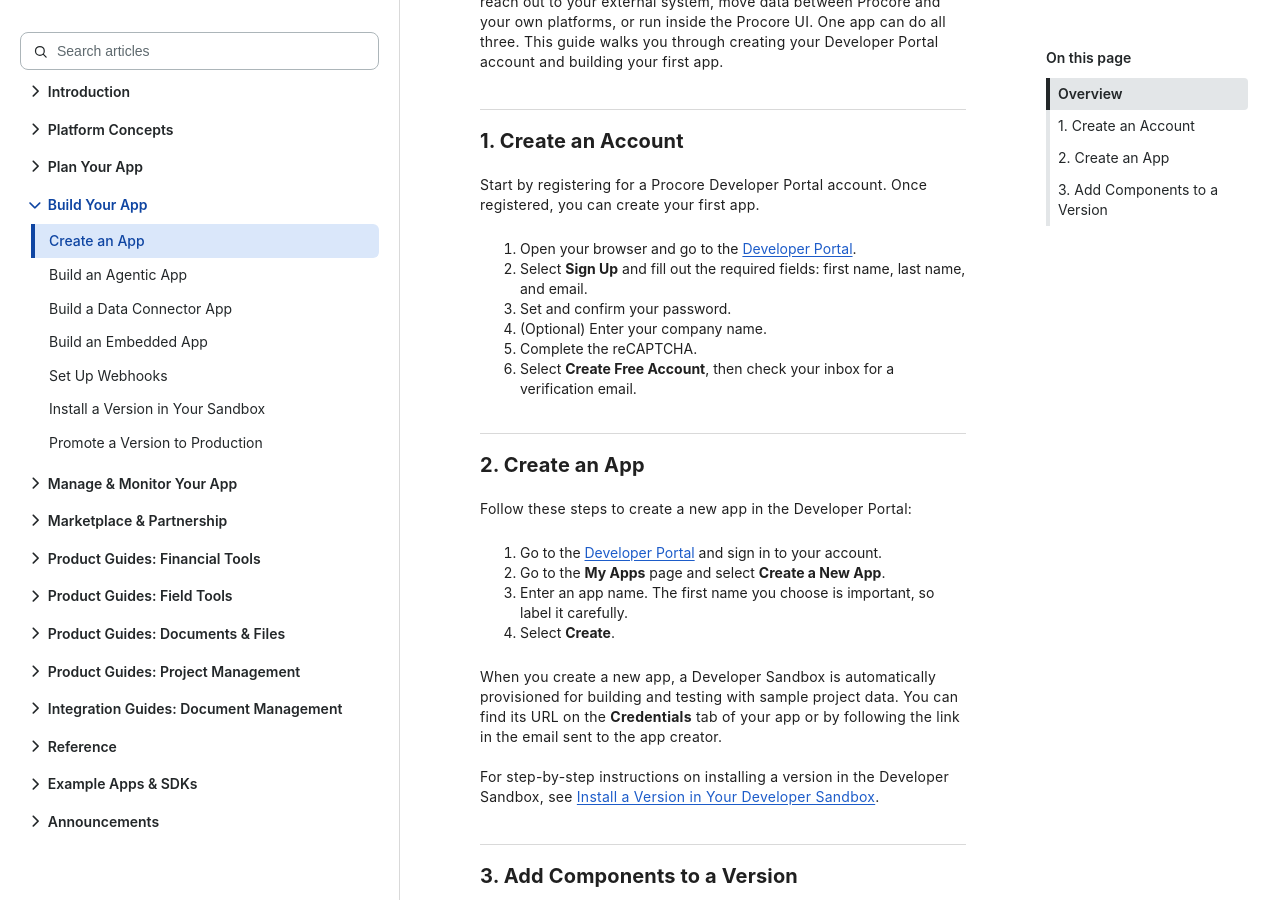
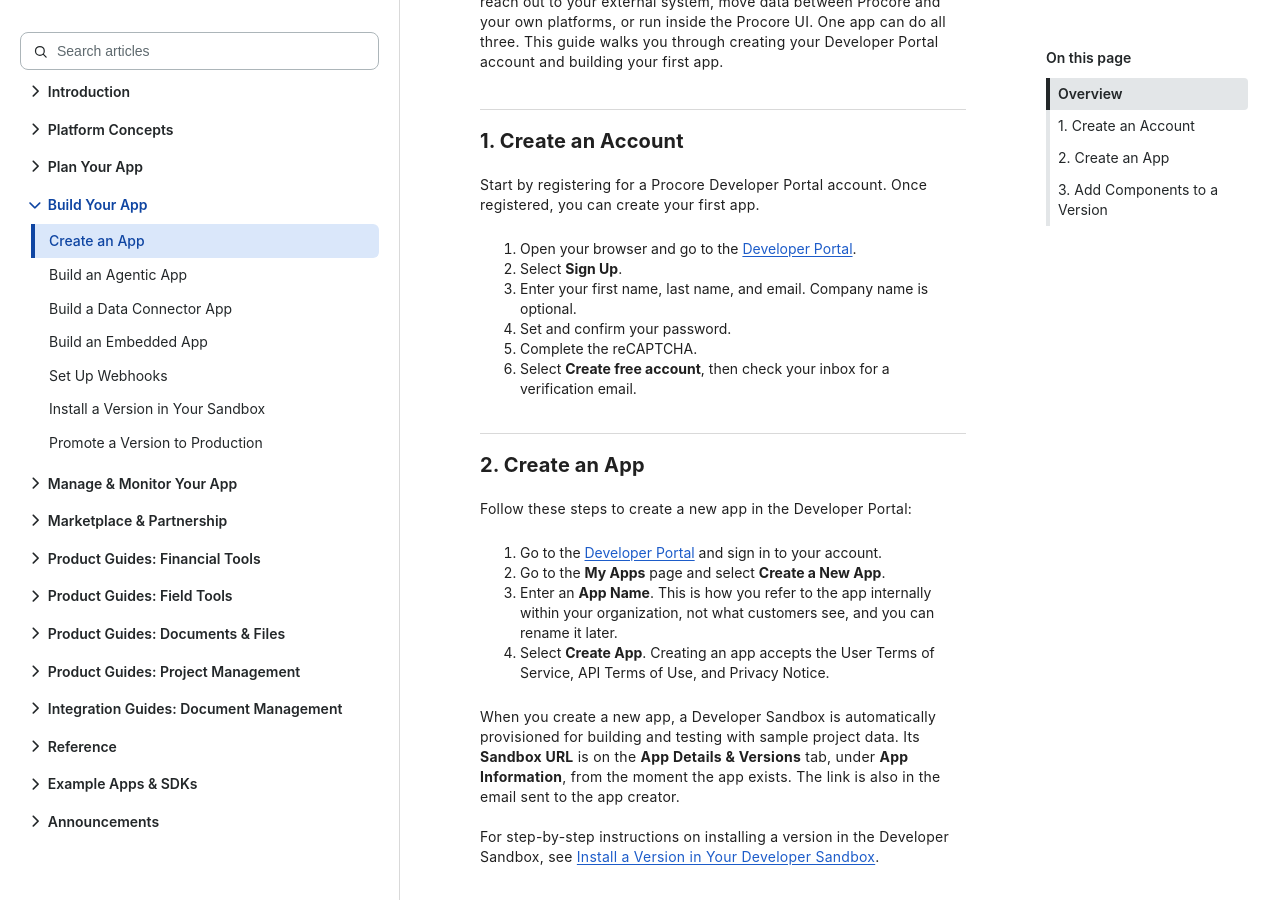
Before and after one commit to procore/documentation, a Jekyll site: the page built from building_applications/building_apps_create_new.md, in a window 1280 px wide and 900 px high, scrolled down 403 px. Built offline with Jekyll 4.4.1, drawn with Linux system fonts in a browser that asks for light colours; comment, search, counter and statistics services are not loaded.

Commit message:
docs: correct Create an App against the current Portal screens
Verified against captures of the sign-up form, the Create New App
dialog, and the App Details & Versions tab of both a new and an
established app.

- The Sandbox URL is on the App Details & Versions tab under App
  Information, present from the moment the app exists. I had pointed at
  the Credentials tab earlier in this branch, which is wrong: that tab
  stays empty until a version carries a Data Connector component, so a
  developer following that sentence on a new app would find nothing.
- The dialog's button is "Create App", not "Create".
- The App Name is the internal name for the app inside your own
  organization, and it can be changed later. The page warned that "the
  first name you choose is important, so label it carefully", implying
  a permanence that does not exist.
- Creating an app accepts the User Terms of Service, API Terms of Use
  and Privacy Notice. The dialog says so; the page did not.
- Sign-up steps now follow the real form order, with company name
  alongside the other details rather than as a trailing optional step,
  and the button is "Create free account" as rendered.

Co-Authored-By: Claude Opus 5 <noreply@anthropic.com>

```diff
--- a/building_applications/building_apps_create_new.md
+++ b/building_applications/building_apps_create_new.md
@@ -15,11 +15,11 @@ Whether you're a Procore customer or a Technology Partner, you can use the Proco
 Start by registering for a Procore Developer Portal account. Once registered, you can create your first app.
 
 1. Open your browser and go to the <a href="https://developers.procore.com/developers" target="_blank">Developer Portal</a>.
-2. Select **Sign Up** and fill out the required fields: first name, last name, and email.
-3. Set and confirm your password.
-4. (Optional) Enter your company name.
+2. Select **Sign Up**.
+3. Enter your first name, last name, and email. Company name is optional.
+4. Set and confirm your password.
 5. Complete the reCAPTCHA.
-6. Select **Create Free Account**, then check your inbox for a verification email.
+6. Select **Create free account**, then check your inbox for a verification email.
 <br><br>
 
 ***
@@ -28,10 +28,10 @@ Follow these steps to create a new app in the Developer Portal:
 
 1. Go to the <a href="https://developers.procore.com/developers" target="_blank">Developer Portal</a> and sign in to your account.
 2. Go to the **My Apps** page and select **Create a New App**.
-3. Enter an app name. The first name you choose is important, so label it carefully.
-4. Select **Create**.
+3. Enter an **App Name**. This is how you refer to the app internally within your organization, not what customers see, and you can rename it later.
+4. Select **Create App**. Creating an app accepts the User Terms of Service, API Terms of Use, and Privacy Notice.
 
-When you create a new app, a Developer Sandbox is automatically provisioned for building and testing with sample project data. You can find its URL on the **Credentials** tab of your app or by following the link in the email sent to the app creator.
+When you create a new app, a Developer Sandbox is automatically provisioned for building and testing with sample project data. Its **Sandbox URL** is on the **App Details & Versions** tab, under **App Information**, from the moment the app exists. The link is also in the email sent to the app creator.
 
 For step-by-step instructions on installing a version in the Developer Sandbox, see [Install a Version in Your Developer Sandbox]({{ site.url }}{{ site.baseurl }}{% link building_applications/install_version_sandbox.md %}).
 <br><br>
```
